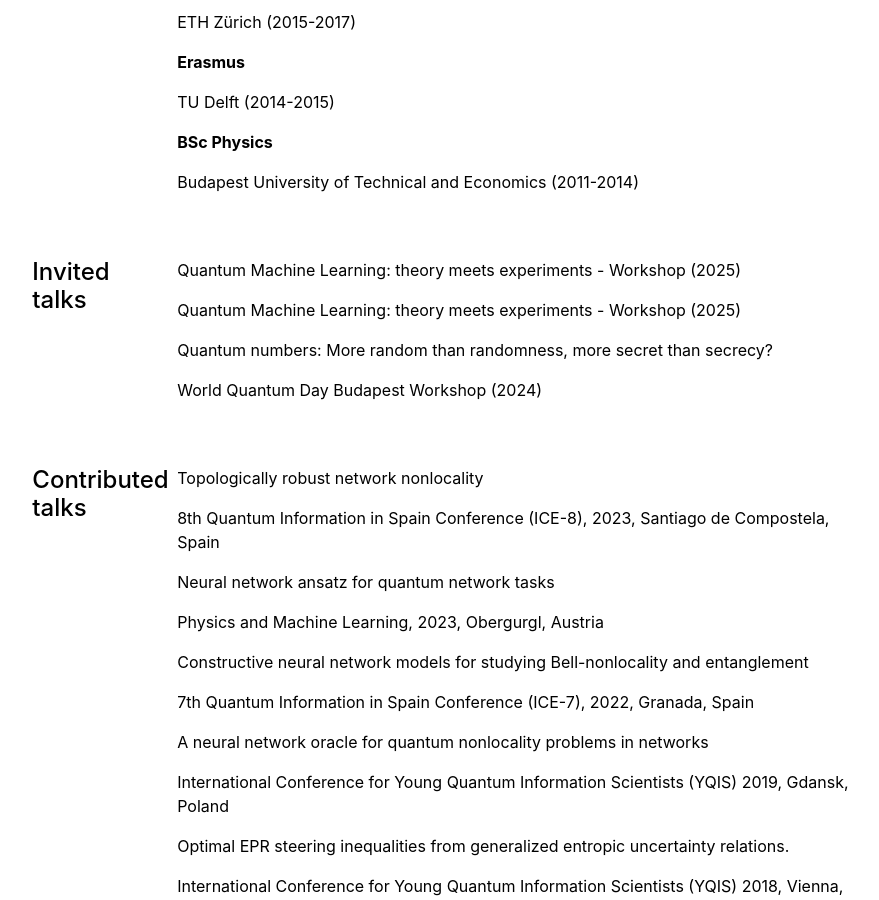
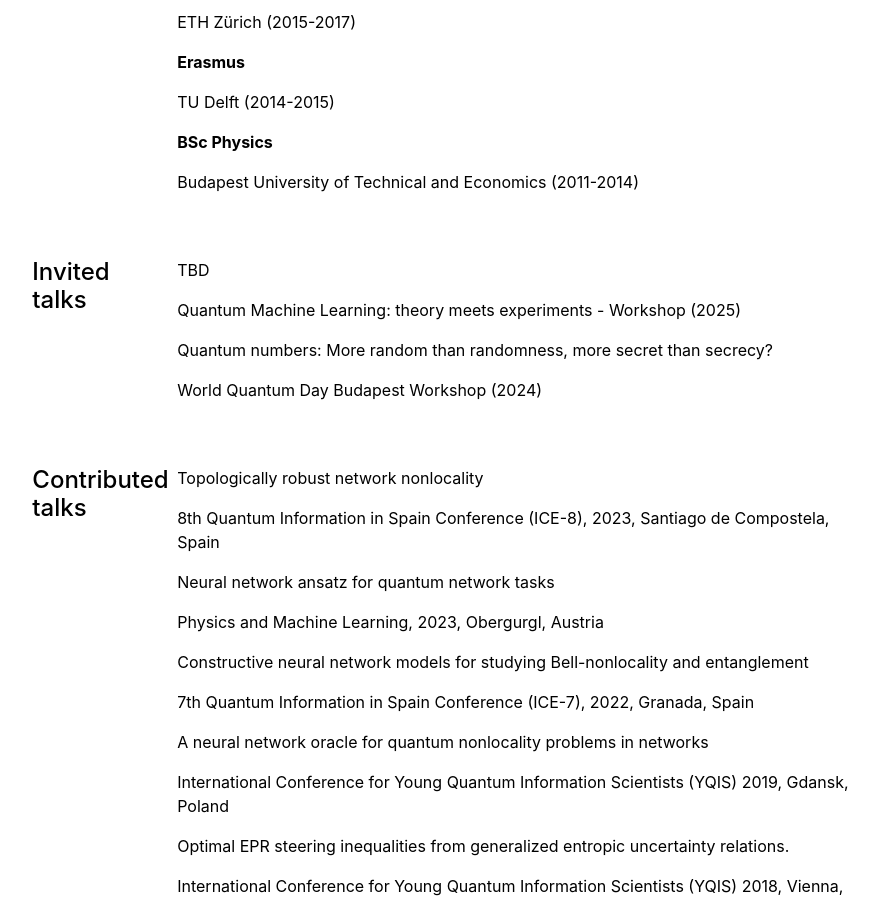
Before and after one commit to tkrivachy/tkrivachy.github.io, a Jekyll site: the page built from cv.md, in a window 1280 px wide and 900 px high, scrolled down 786 px. Shown: the whole window, without its empty margins (197-1076 px from the left). Built offline with Jekyll 4.4.1, drawn with Linux system fonts in a browser that asks for light colours.

Commit message:
Update invitedtalks.yml

```diff
--- a/_data/cv/invitedtalks.yml
+++ b/_data/cv/invitedtalks.yml
@@ -1,5 +1,5 @@
 
-- title: 'Quantum Machine Learning: theory meets experiments - Workshop (2025)'
+- title: 'TBD'
   description: 'Quantum Machine Learning: theory meets experiments - Workshop (2025)'
 
 - title: 'Quantum numbers: More random than randomness, more secret than secrecy?'
```
